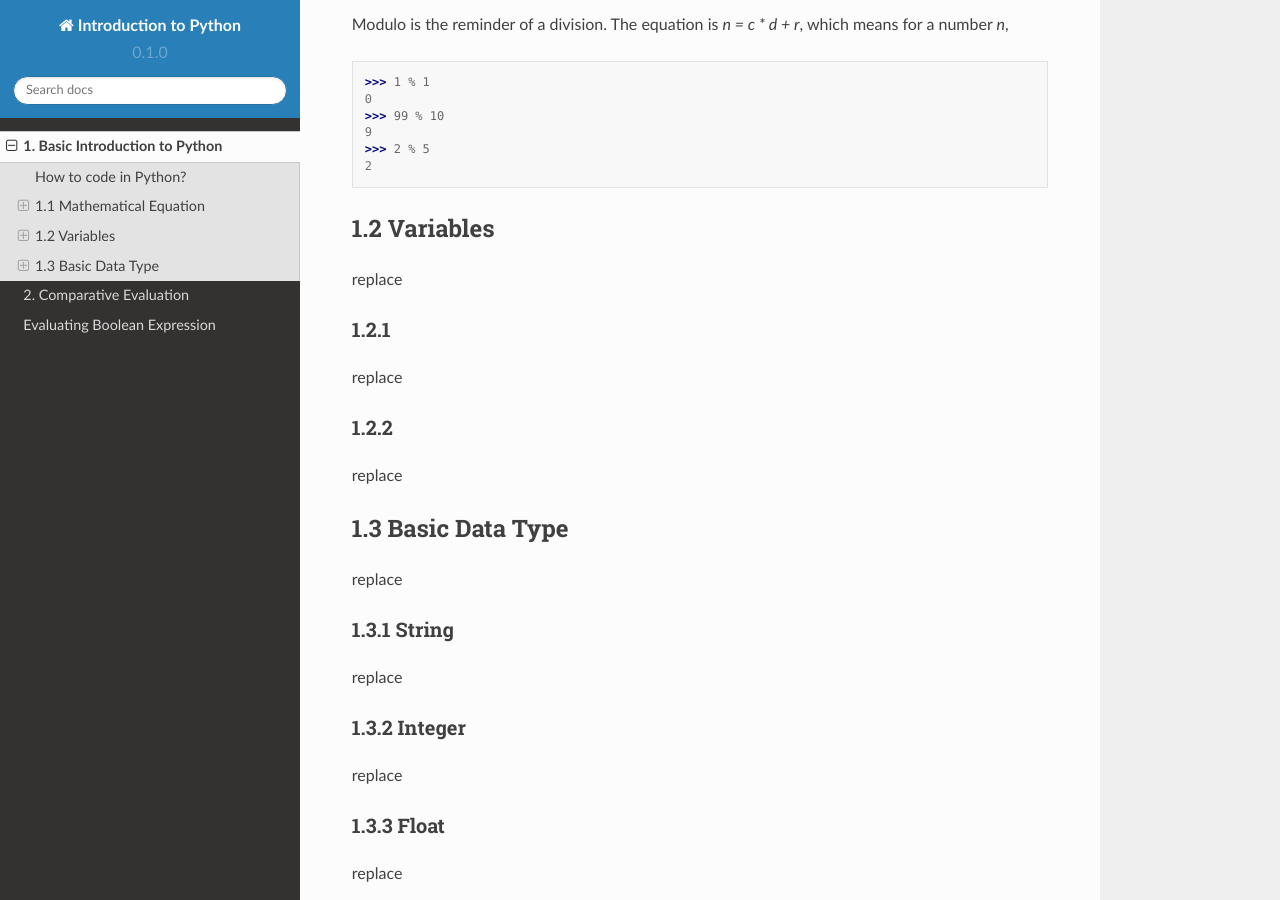
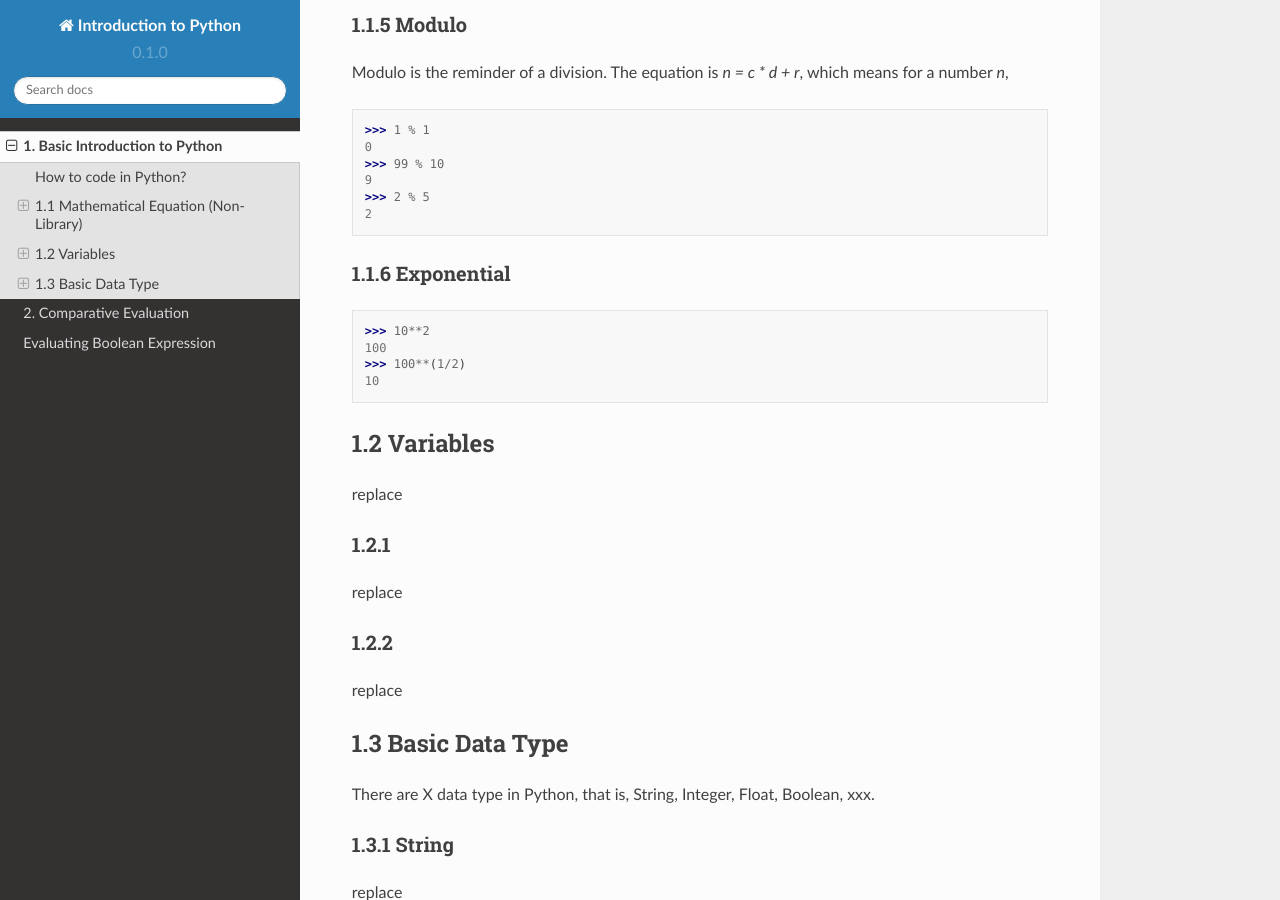
Before and after one commit to ellsafiorenza/python-materials, a Sphinx documentation site: the page built from docs/source/module001.rst, in a window 1280 px wide and 900 px high, scrolled down 1532 px. Built offline with Sphinx 7.4.7 and the Read the Docs theme 2.0.0, drawn with Linux system fonts in a browser that asks for light colours; some of the changed text lies outside the part shown.

Commit message:
Update module001.rst

```diff
--- a/docs/source/module001.rst
+++ b/docs/source/module001.rst
@@ -10,8 +12,8 @@
 However, if you prefer to use you local computer, you can access :guilabel:`Jupyter Notebook`
 using `Anaconda <https://www.anaconda.com/>`_.
 
-1.1 Mathematical Equation
--------------------------
+1.1 Mathematical Equation (Non-Library)
+---------------------------------------
 
 Python can act as you own calculator by analyzing basic mathematical equations such as
 addition, substraction, multiplication, division, and modulo.
@@ -78,6 +80,14 @@
 >>> 2 % 5
 2
 
+1.1.6 Exponential
+~~~~~~~~~~~~~~~~~
+
+>>> 10**2
+100
+>>> 100**(1/2)
+10
+
 1.2 Variables
 -------------
 
@@ -96,7 +106,7 @@
 1.3 Basic Data Type
 -------------------
 
-replace
+There are X data type in Python, that is, String, Integer, Float, Boolean, xxx.
 
 1.3.1 String
 ~~~~~~~~~~~~
```
Also changed, not shown: other parts of docs/source/module001.rst (+2 -0 lines).
